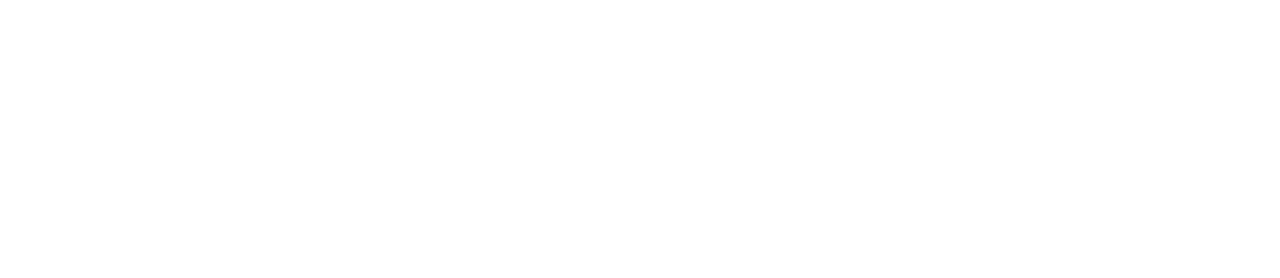
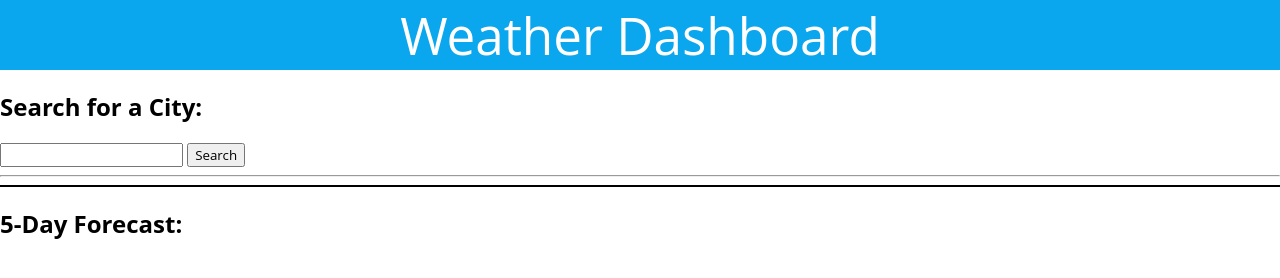
Before and after one commit to yyb613/weather-dashboard, a plain HTML site: page index.html in a window 1280 px wide. Drawn offline with Linux system fonts and the light colour scheme.

Commit message:
semantic structure

```diff
--- a/assets/css/style.css
+++ b/assets/css/style.css
@@ -0,0 +1,23 @@
+* {
+    font-family: 'Open Sans', sans-serif;
+}
+
+body {
+    margin: 0;
+}
+
+:root {
+    --main-color: rgb(10, 166, 238);
+}
+
+header {
+    text-align: center;
+    background-color: var(--main-color);
+    color: white;
+    font-weight: 500;
+    font-size: 4vw;
+}
+
+#current {
+    border: 1px solid black;
+}
--- a/index.html
+++ b/index.html
@@ -8,8 +8,30 @@
     <title>Weather Dashboard</title>
 </head>
 <body>
+    <header>Weather Dashboard</header>
 
+    <aside>
+        <h1>Search for a City:</h1>
+        <form>
+            <input type="text">
+            <input type="submit" value="Search">
+        </form>
 
+        <hr>
+
+        <div id="history">
+
+        </div>
+    </aside>
+
+    <main>
+        <div id="current">
+
+        </div>
+        <div id="5-day">
+            <h2>5-Day Forecast:</h2>
+        </div>
+    </main>
 
 
 
```
